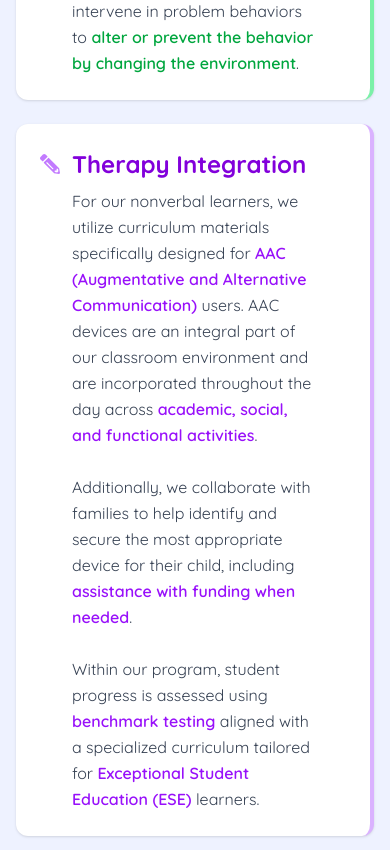
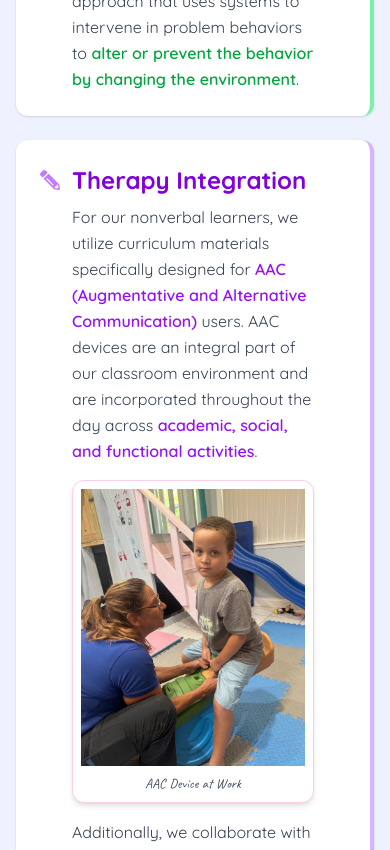
Before and after one commit to Ryan9698/speech-avenues-school, a Next.js app in the folder satc-school/: page / in a window 390 px wide. Shown: the part 3680-4530 px from the top of the page. Built offline with nearby package versions, Linux system fonts and the light colour scheme.

Commit message:
Restructured getWhatSetsUsApart to take in colors as an argument so I can dynamically inject different color styles. Refactored to reduce function calls. Began restructuring of the rest of gWSUA JSX and formatting to include photos

```diff
--- a/satc-school/src/components/Home/Mission.jsx
+++ b/satc-school/src/components/Home/Mission.jsx
@@ -12,9 +12,34 @@ import { PolaroidFrame } from '@/components/General/PolaroidGallery';
 import { colors } from './colors';
 
 export default function Mission() {
-  // Object for animated info card map
-  // This array exists to counter tailswinds inability to combat Tailwind's class extraction logic
-  // The array is looped through and injects colors for the different elements in the mapped blocks.
+  /*
+  Calls the getWhatSetsUsApart function to return a base array of unstyled content blocks.
+
+  Each block includes:
+  - title: a string
+  - getContent: a function that receives a `color` object and returns JSX with color classes applied
+
+  We then map through this unstyled array (`uncoloredItems`) and inject the matching `colors[index]`
+  into both:
+    1. A new `color` key for external use (e.g. for borders, headings, icons)
+    2. The `content` key, by calling `getContent(color)` to generate the JSX with dynamic color classes
+
+  Final structure for each item:
+  {
+    title: string,
+    getContent: (color) => JSX,
+    color: { border, pencil, header, strong },
+    content: JSX
+  }
+*/
+
+  const uncoloredItems = getWhatSetsUsApart();
+
+  const items = uncoloredItems.map((item, index) => ({
+    ...item,
+    color: colors[index],
+    content: item.getContent(colors[index]),
+  }));
 
   return (
     <>
@@ -40,46 +65,6 @@ export default function Mission() {
               environment for nonverbal and minimally verbal children with
               autism and other developmental delays.
             </p>
-
-            {/* <PolaroidFrame
-              src="/images/IMG_0420.jpeg"
-              caption="SATC-CCA"
-              width="500"
-              height="500"
-            /> */}
-            {/* <div className="flex flex-col md:flex-row w-full">
-              <div className="flex flex-col md:w-1/2 space-y-4">
-                <p className="">
-                  Our approach combines evidence-based educational strategies, a
-                  well-rounded curriculum, and integrated speech and
-                  occupational therapy. Our therapists create individualized
-                  learning experiences tailored to each child's unique strengths
-                  and needs.
-                </p>
-              </div>
-              <div className="md:w-1/2 flex justify-center">
-                <div className="transform rotate-1 shadow-lg bg-indigo-50 p-2 rounded-xl max-w-[250px]">
-                  <Image
-                    src="/images/IMG_0420.jpeg"
-                    alt="SATC-CCA"
-                    width={300}
-                    height={250}
-                    className="object-cover rounded-xl border border-pink-200"
-                  />
-                  <p className="text-center text-xs mt-1 italic text-gray-600">
-                    Focused learning time
-                  </p>
-                </div>
-              </div>
-            </div> */}
-
-            {/* <p>
-              We believe that all forms of communication count! Communication is
-              the foundation of social connection, community, and independence.
-              Through structured learning, sensory-friendly classrooms, and
-              supportive interventions, we empower our students to thrive
-              academically, socially, and emotionally.
-            </p> */}
 
             <p className="mb-6">
               Our approach combines evidence-based educational strategies, a
@@ -164,18 +149,20 @@ export default function Mission() {
         </p>
         <div className="max-w-4xl lg:max-w-6xl mx-auto mt-10 px-4">
           <div className="grid grid-cols-1 lg:grid-cols-2 gap-6 items-stretch">
-            {colors.map((color, index) => {
-              const item = getWhatSetsUsApart(color)[index];
-              return (
+            {/* DYNAMIC COLOR CONTENT BLOCKS */}
+            {/* Mapping of a combined array with the associated color groups to have a different theme for each block
+            Each map creates a dedicated section block with its own id for accessibility. */}
+            {items.map((item, index) => (
               <SlideInViewport key={item.title} index={index}>
-                  <div
-                    className={`flex flex-col h-full bg-white rounded-xl shadow p-6 border-r-4
-        ${color.border}`}
+                <section
+                  aria-labelledby={`section-${index}`}
+                  className={`flex flex-col h-full bg-white rounded-xl shadow p-6 border-r-4 ${item.color.border}`}
                 >
                   <div className="flex items-center gap-3">
-                      <PencilAnimation index={index} color={color.pencil} />
+                    <PencilAnimation index={index} color={item.color.pencil} />
                     <h3
-                        className={`text-2xl font-bold font-quicksand ${color.header}`}
+                      id={`section-${index}`}
+                      className={`text-2xl font-bold font-quicksand ${item.color.header}`}
                     >
                       {item.title}
                     </h3>
@@ -185,10 +172,9 @@ export default function Mission() {
                       {item.content}
                     </div>
                   </div>
-                  </div>
+                </section>
               </SlideInViewport>
-              );
-            })}
+            ))}
           </div>
         </div>
       </section>
--- a/satc-school/src/data/whatSetsUsApart.js
+++ b/satc-school/src/data/whatSetsUsApart.js
@@ -1,13 +1,12 @@
 import { AccentText } from '@/components/General';
 import { FramedImage } from '@/components/General';
 
-export function getWhatSetsUsApart(color) {
+export function getWhatSetsUsApart() {
   return [
     {
       title: 'Comprehensive Curriculum',
-      content: (
-        <div aria-labelledby="creative-approaches">
-          <div className="flex flex-col md:flex-row">
+      getContent: (color) => (
+        <div className="flex flex-col md:flex-row gap-4">
           <p className="w-full md:w-[80%]">
             {' '}
             Our curriculum includes{' '}
@@ -25,20 +24,12 @@ export function getWhatSetsUsApart(color) {
             className="w-[250px] md:w-[180px] lg:w-[200px]"
           />
         </div>
-        </div>
-      ),
-      image: (
-        <FramedImage
-          src="/images/IMG_0419.jpeg"
-          alt="Therapist working with student"
-          caption="Therapy in action"
-        />
       ),
     },
     {
       title: 'Positive Behavior Approach',
-      content: (
-        <>
+      getContent: (color) => (
+        <div>
           <AccentText colorClass={color.strong}>PBS</AccentText> is a
           research-based approach that uses systems to intervene in problem
           behaviors to{' '}
@@ -46,13 +37,14 @@ export function getWhatSetsUsApart(color) {
             alter or prevent the behavior by changing the environment
           </AccentText>
           .
-        </>
+        </div>
       ),
     },
     {
       title: 'Therapy Integration',
-      content: (
-        <>
+      getContent: (color) => (
+        <div className="flex flex-col gap-4">
+          <p>
             For our nonverbal learners, we utilize curriculum materials
             specifically designed for{' '}
             <AccentText colorClass={color.strong}>
@@ -64,72 +56,40 @@ export function getWhatSetsUsApart(color) {
               academic, social, and functional activities
             </AccentText>
             .
-          <br />
-          <br />
-          Additionally, we collaborate with families to help identify and secure
-          the most appropriate device for their child, including{' '}
+          </p>
+          {/* Paragraph and photo break */}
+          <div className="flex flex-col md:flex-row gap-4 ">
+            <FramedImage
+              src="/images/IMG_0419.jpeg"
+              alt="Child using AAC device"
+              caption="AAC Device at Work"
+              className="w-[250px] md:w-[180px] lg:w-[200px] "
+            />
+            <p className="w-full md:w-[80%]">
+              {' '}
+              Additionally, we collaborate with families to help identify and
+              secure the most appropriate device for their child, including{' '}
               <AccentText colorClass={color.strong}>
                 assistance with funding when needed
               </AccentText>
               .
-          <br />
-          <br />
+            </p>
+          </div>
+          <p>
             Within our program, student progress is assessed using{' '}
-          <AccentText colorClass={color.strong}>
-            benchmark testing
-          </AccentText>{' '}
+            <AccentText colorClass={color.strong}>benchmark testing</AccentText>{' '}
             aligned with a specialized curriculum tailored for{' '}
             <AccentText colorClass={color.strong}>
               Exceptional Student Education (ESE)
             </AccentText>{' '}
             learners.
-        </>
+          </p>
+        </div>
       ),
     },
-    // {
-    //   title: 'Sensory-Friendly Classroom',
-    //   content: (
-    //     <>
-    //       Our Sensory-Friendly Classroom is thoughtfully designed to create a{' '}
-    //       <AccentText colorClass={color.strong}>
-    //         welcoming and supportive learning environment
-    //       </AccentText>{' '}
-    //       for all students, especially those with sensory sensitivities.
-    //       <br />
-    //       <br />
-    //       In this classroom, we incorporate{' '}
-    //       <AccentText colorClass={color.strong}>
-    //         flexible seating options
-    //       </AccentText>
-    //       , <AccentText colorClass={color.strong}>soft lighting</AccentText>,{' '}
-    //       <AccentText colorClass={color.strong}>
-    //         noise-reducing materials
-    //       </AccentText>
-    //       , and a{' '}
-    //       <AccentText colorClass={color.strong}>
-    //         calm, organized layout
-    //       </AccentText>{' '}
-    //       to help minimize overstimulation and promote focus.
-    //       <br />
-    //       <br />
-    //       Sensory tools and calming strategies are integrated into the daily
-    //       routine, giving students the opportunity to self-regulate in a way
-    //       that works best for them.
-    //       <br />
-    //       <br />
-    //       We believe that when students feel comfortable and supported, they’re
-    //       better able to{' '}
-    //       <AccentText colorClass={color.strong}>
-    //         learn, grow, and reach their full potential
-    //       </AccentText>
-    //       . Our Sensory-Friendly Classroom is just one of the many ways we
-    //       tailor education to meet the diverse needs of our learners.
-    //     </>
-    //   ),
-    // },
     {
       title: 'Sensory-Friendly Classroom',
-      content: (
+      getContent: (color) => (
         <>
           <FramedImage
             src="/images/classroom.jpg"
@@ -178,7 +138,7 @@ export function getWhatSetsUsApart(color) {
     },
     {
       title: 'Sensory Gym and Sensory Room',
-      content: (
+      getContent: (color) => (
         <>
           Our Sensory Gym is an active space equipped with{' '}
           <AccentText colorClass={color.strong}>
@@ -216,7 +176,7 @@ export function getWhatSetsUsApart(color) {
     },
     {
       title: 'Family Involvement and Support',
-      content: (
+      getContent: (color) => (
         <>
           We believe that a{' '}
           <AccentText colorClass={color.strong}>
@@ -265,7 +225,7 @@ export function getWhatSetsUsApart(color) {
 // export const whatSetsUsApart = [
 //   {
 //     title: 'Comprehensive Curriculum',
-//     content: (
+//     getContent: (color) => (
 //       <>
 //         Our curriculum includes{' '}
 //         <AccentText>
@@ -279,7 +239,7 @@ export function getWhatSetsUsApart(color) {
 //   },
 //   {
 //     title: 'Positive Behavior Approach',
-//     content: (
+//     getContent: (color) => (
 //       <>
 //         <AccentText>PBS</AccentText> is a research-based approach that uses
 //         systems to intervene in problem behaviors to{' '}
@@ -292,7 +252,7 @@ export function getWhatSetsUsApart(color) {
 //   },
 //   {
 //     title: 'Therapy Integration',
-//     content: (
+//     getContent: (color) => (
 //       <>
 //         For our nonverbal learners, we utilize curriculum materials specifically
 //         designed for{' '}
@@ -321,7 +281,7 @@ export function getWhatSetsUsApart(color) {
 //   },
 //   {
 //     title: 'Sensory-Friendly Classroom',
-//     content: (
+//     getContent: (color) => (
 //       <>
 //         Our Sensory-Friendly Classroom is thoughtfully designed to create a{' '}
 //         <AccentText>welcoming and supportive learning environment</AccentText>{' '}
@@ -348,7 +308,7 @@ export function getWhatSetsUsApart(color) {
 //   },
 //   {
 //     title: 'Sensory Gym and Sensory Room',
-//     content: (
+//     getContent: (color) => (
 //       <>
 //         Our Sensory Gym is an active space equipped with{' '}
 //         <AccentText>swings, climbing structures, balance tools</AccentText>, and
@@ -376,7 +336,7 @@ export function getWhatSetsUsApart(color) {
 //   },
 //   {
 //     title: 'Family Involvement and Support',
-//     content: (
+//     getContent: (color) => (
 //       <>
 //         We believe that a{' '}
 //         <AccentText>AccentText partnership between school and home</AccentText>{' '}
--- a/satc-school/tailwind.config.mjs
+++ b/satc-school/tailwind.config.mjs
@@ -1,17 +1,36 @@
-/** @type {import('tailwindcss').Config} */
-export default {
+const config = {
   content: [
-    "./src/pages/**/*.{js,ts,jsx,tsx,mdx}",
-    "./src/components/**/*.{js,ts,jsx,tsx,mdx}",
-    "./src/app/**/*.{js,ts,jsx,tsx,mdx}",
+    './src/pages/**/*.{js,ts,jsx,tsx,mdx}',
+    './src/components/**/*.{js,ts,jsx,tsx,mdx}',
+    './src/app/**/*.{js,ts,jsx,tsx,mdx}',
+  ],
+  safelist: [
+    'text-blue-600',
+    'text-green-600',
+    'text-purple-600',
+    'text-pink-600',
+    'text-blue-700',
+    'text-green-700',
+    'text-purple-700',
+    'text-pink-700',
+    'text-blue-400',
+    'text-green-400',
+    'text-purple-400',
+    'text-pink-400',
+    'border-blue-300',
+    'border-green-300',
+    'border-purple-300',
+    'border-pink-300',
   ],
   theme: {
     extend: {
       colors: {
-        background: "var(--background)",
-        foreground: "var(--foreground)",
+        background: 'var(--background)',
+        foreground: 'var(--foreground)',
       },
     },
   },
   plugins: [],
 };
+
+export default config;
```
Lines whose indentation alone changed are shown as unchanged.
